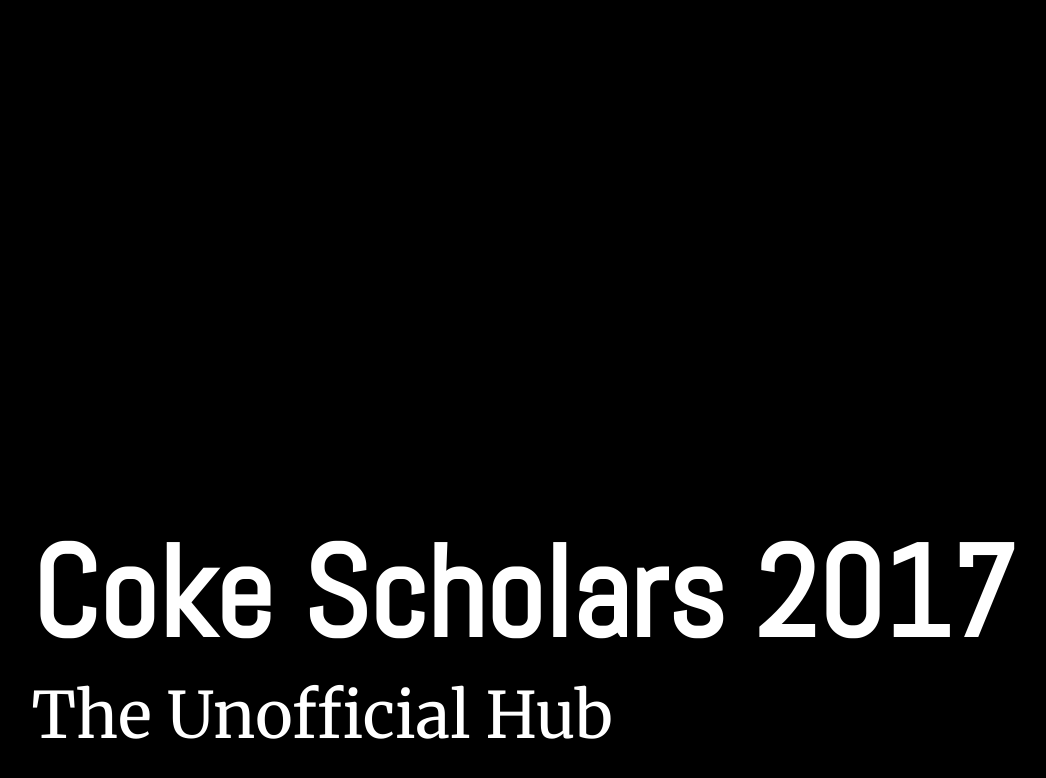
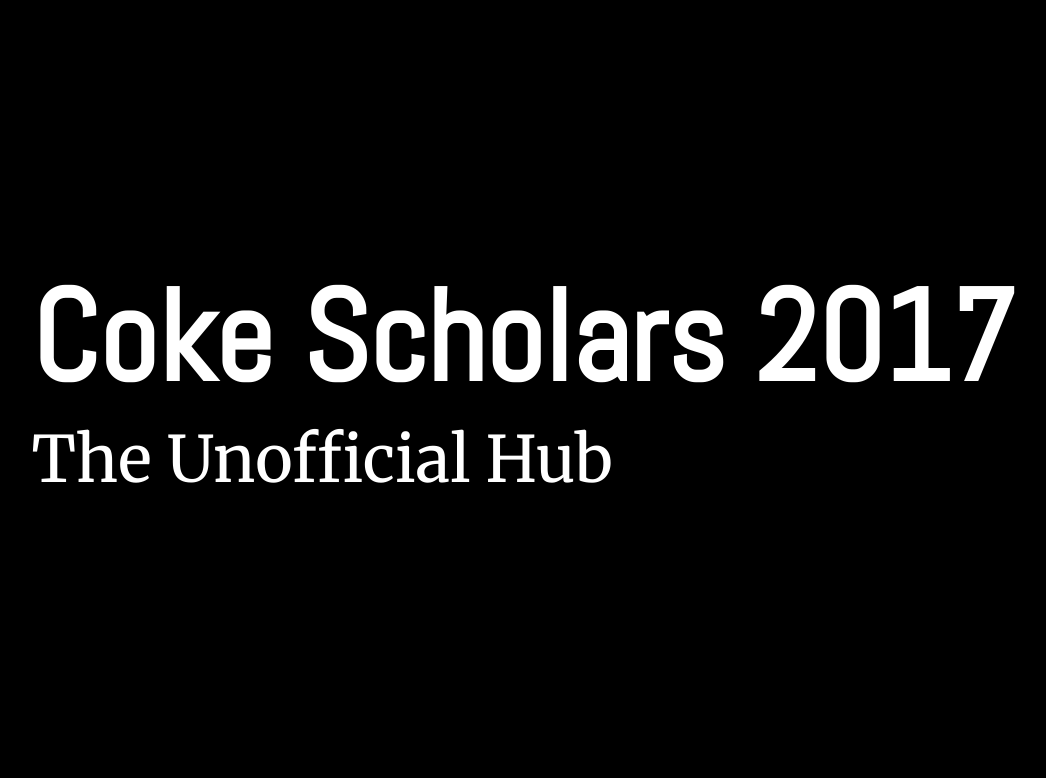
Before and after one commit to cokescholars/cokescholars.github.io, a Jekyll site: the page built from index.html, in a window 1280 px wide. Shown: the top 778 px of the page, without its empty margins (7-1053 px from the left). Built offline with Jekyll 4.4.1, drawn with Linux system fonts in a browser that asks for light colours; nearby versions of some CDN libraries; the list of posts is cut into pages by our own code.

Commit message:
Change padding.

```diff
--- a/css/main.css
+++ b/css/main.css
@@ -9,7 +9,7 @@
 
 .website-title {
     font-family: 'Abel', 'Open Sans', 'sans-serif';
-    padding-top: 40%;
+    padding-top: 20%;
     margin-left: 3vw;
     font-weight: 700;
     font-size: 10vw;
```
